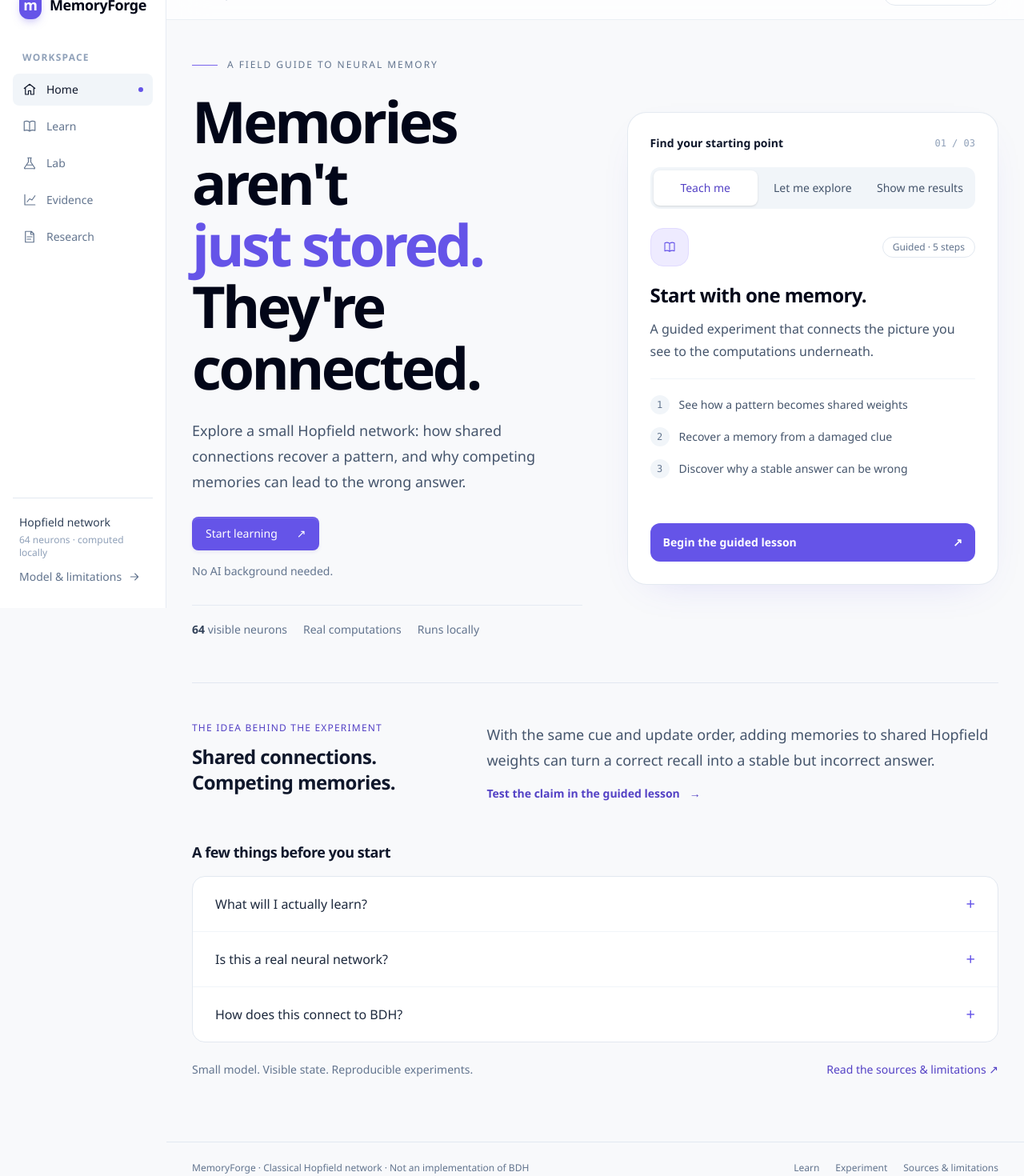
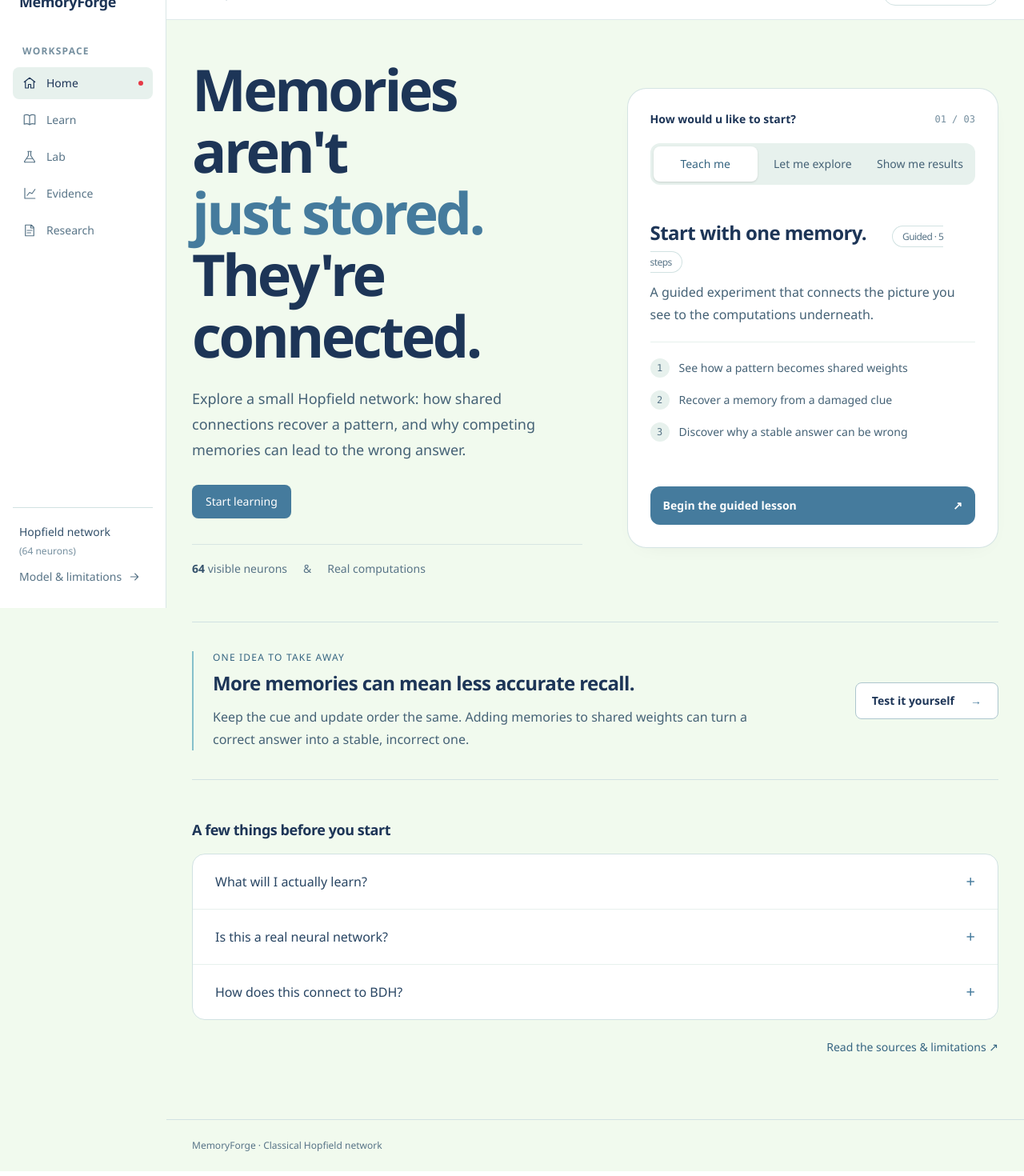
Before and after one commit to CodeByNivedita/MemoryForge, a React (Vite) app: page / in a window 1280 px wide. Shown: the part 40-1510 px from the top of the page at 80% size. Built offline with nearby package versions, Linux system fonts and the light colour scheme.

Commit message:
feat: changig color palate + changing ui

```diff
--- a/src/Platform.tsx
+++ b/src/Platform.tsx
@@ -45,7 +45,7 @@ export default function Platform() {
     setRoute('lab');
   }
   return (
-    <div className="min-h-screen bg-[#f8f9fb] text-slate-800 antialiased [&_button]:cursor-pointer [&_button:disabled]:cursor-not-allowed">
+    <div className="min-h-screen bg-slate-50 text-slate-800 antialiased [&_button]:cursor-pointer [&_button:disabled]:cursor-not-allowed">
       <a
         href="#page-content"
         onClick={(e) => {
@@ -62,9 +62,6 @@ export default function Platform() {
           aria-label="MemoryForge home"
           className="mb-10 flex items-center gap-2.5 px-2"
         >
-          <span className="grid size-9 place-items-center rounded-xl bg-[#6554e8] text-lg font-bold text-white shadow-[0_5px_12px_-4px_#6554e880]">
-            m<span className="sr-only">MemoryForge</span>
-          </span>
           <span className="text-lg font-semibold tracking-tight text-slate-950">
             MemoryForge
           </span>
@@ -88,16 +85,16 @@ export default function Platform() {
               <Icon name={id} className="size-[18px] shrink-0" />
               {label}
               {route === id && (
-                <span className="ml-auto size-1.5 rounded-full bg-[#6554e8]" />
+                <span className="ml-auto size-1.5 rounded-full bg-coral" />
               )}
             </a>
           ))}
         </nav>
         <div className="mt-auto border-t border-slate-200 pt-5 px-2">
           <p className="text-sm font-medium text-slate-700">Hopfield network</p>
-          <p className="mt-1 text-xs text-slate-400">
-            64 neurons · computed locally
-          </p>
+          <span className="mt-1 text-xs text-slate-400">
+            (64 neurons)
+          </span>
           <a
             href="#research"
             className="mt-3 inline-flex items-center gap-2 text-sm text-slate-500 hover:text-blue-700"
@@ -108,13 +105,13 @@ export default function Platform() {
         </div>
       </aside>
       <div className="xl:pl-52">
-        <header className="sticky top-0 z-30 border-b border-slate-200/70 bg-white/70 backdrop-blur-xl">
+        <header className="sticky top-0 z-30 border-b border-slate-200/70 bg-white">
           <div className="mx-auto flex min-h-16 max-w-[1500px] items-center justify-between gap-4 px-5 sm:px-8">
             <a
               href="#home"
               className="text-lg font-semibold tracking-tight xl:hidden"
             >
-              MemoryForge<span className="text-[#6554e8]">.</span>
+              MemoryForge<span className="text-blue-600">.</span>
             </a>
             <div className="hidden items-center gap-3 text-sm xl:flex">
               <span className="text-slate-400">Workspace</span>
@@ -188,7 +185,6 @@ export default function Platform() {
           </div>
           {route === 'evidence' && (
             <div className="py-10">
-              <p className="eyebrow">Measure, don’t assume</p>
               <h1 className="page-title mt-2 mb-3">
                 Measure recall performance.
               </h1>
@@ -204,20 +200,8 @@ export default function Platform() {
         </main>
         <footer className="mx-auto mt-8 flex max-w-[1500px] flex-wrap items-center justify-between gap-4 border-t border-slate-200 px-5 py-6 text-xs text-slate-500 sm:px-8">
           <p>
-            MemoryForge · Classical Hopfield network · Not an implementation of
-            BDH
+            MemoryForge · Classical Hopfield network
           </p>
-          <nav aria-label="Footer navigation" className="flex flex-wrap gap-5">
-            <a href="#learn" className="hover:text-blue-700">
-              Learn
-            </a>
-            <a href="#lab" className="hover:text-blue-700">
-              Experiment
-            </a>
-            <a href="#research" className="hover:text-blue-700">
-              Sources & limitations
-            </a>
-          </nav>
         </footer>
       </div>
     </div>
--- a/src/components/lab/PatternGrid.tsx
+++ b/src/components/lab/PatternGrid.tsx
@@ -88,7 +88,7 @@ export function PatternGrid(props: PatternGridProps) {
                 {cells.slice(row * 8, row * 8 + 8).map((cell, column) => (
                   <span
                     key={column}
-                    className={`block size-full min-h-0 min-w-0 rounded-[3px] border p-0 ${cell === 1 ? "border-slate-800 bg-slate-800" : "border-slate-300 bg-slate-100"}`}
+                    className={`block size-full min-h-0 min-w-0 rounded-[3px] border p-0 ${cell === 1 ? "border-blue-700 bg-blue-600" : "border-slate-300 bg-white"}`}
                   />
                 ))}
               </div>
@@ -122,7 +122,7 @@ export function PatternGrid(props: PatternGridProps) {
                         ref={(element) => {
                           buttons.current[index] = element;
                         }}
-                        className={`block size-full min-h-0 min-w-0 rounded-[3px] border p-0 cursor-pointer hover:border-blue-600 hover:ring-1 hover:ring-blue-600 focus-visible:relative focus-visible:z-10 focus-visible:outline-3 focus-visible:outline-solid focus-visible:outline-blue-600 focus-visible:outline-offset-1! ${cell === 1 ? "border-slate-800 bg-slate-800" : "border-slate-300 bg-slate-100"}`}
+                        className={`block size-full min-h-0 min-w-0 rounded-[3px] border p-0 cursor-pointer hover:border-blue-600 hover:ring-1 hover:ring-blue-600 focus-visible:relative focus-visible:z-10 focus-visible:outline-3 focus-visible:outline-solid focus-visible:outline-blue-600 focus-visible:outline-offset-1! ${cell === 1 ? "border-blue-700 bg-blue-600" : "border-slate-300 bg-white"}`}
                         aria-label={`Row ${row + 1}, column ${column + 1}`}
                         aria-pressed={cell === 1}
                         tabIndex={index === focusIndex ? 0 : -1}
@@ -176,7 +176,7 @@ export function PatternThumbnail({ cells }: { cells: PatternCells }) {
       {cells.map((cell, i) => (
         <span
           key={i}
-          className={`block rounded-[1px] ${cell === 1 ? "bg-slate-700 group-aria-pressed:bg-blue-700" : "bg-slate-100"}`}
+          className={`block rounded-[1px] ${cell === 1 ? "bg-blue-600 group-aria-pressed:bg-blue-700" : "bg-slate-100"}`}
         />
       ))}
     </span>
--- a/src/index.css
+++ b/src/index.css
@@ -1,16 +1,29 @@
 @import 'tailwindcss';
 
 @theme {
-  --color-blue-50: #eeebff;
-  --color-blue-100: #e1dbff;
-  --color-blue-200: #cbc1ff;
-  --color-blue-300: #b2a3ff;
-  --color-blue-400: #9983f4;
-  --color-blue-500: #7a65ed;
-  --color-blue-600: #6554e8;
-  --color-blue-700: #5341c5;
-  --color-blue-800: #44359d;
-  --color-blue-900: #382c7e;
+  /* Summer Ocean Breeze: exact reference colors plus tonal steps for UI states. */
+  --color-coral: #E63946;
+  --color-slate-50: #F1FAEE;
+  --color-slate-100: #E7F1ED;
+  --color-slate-200: #D1E2E2;
+  --color-slate-300: #ADC6CE;
+  --color-slate-400: #758F9F;
+  --color-slate-500: #587487;
+  --color-slate-600: #456276;
+  --color-slate-700: #34516B;
+  --color-slate-800: #284563;
+  --color-slate-900: #1D3557;
+  --color-slate-950: #1D3557;
+  --color-blue-50: #EDF7F6;
+  --color-blue-100: #D5EEEE;
+  --color-blue-200: #A8DADC;
+  --color-blue-300: #86C0CB;
+  --color-blue-400: #649DAF;
+  --color-blue-500: #528CA6;
+  --color-blue-600: #457B9D;
+  --color-blue-700: #356481;
+  --color-blue-800: #294E6C;
+  --color-blue-900: #1D3557;
   --font-sans: 'Segoe UI', 'Helvetica Neue', Arial, sans-serif;
   --font-serif: Georgia, 'Times New Roman', serif;
 }
@@ -34,11 +47,11 @@
     cursor: not-allowed;
   }
   ::selection {
-    background: #e1dbff;
-    color: #382c7e;
+    background: #A8DADC;
+    color: #1D3557;
   }
   :focus-visible {
-    outline: 2px solid #6554e8;
+    outline: 2px solid #1D3557;
     outline-offset: 3px;
   }
 }
@@ -67,7 +80,7 @@
   @apply text-xs font-medium uppercase tracking-[0.16em] text-slate-400;
 }
 @utility button-primary {
-  @apply inline-flex min-h-10 items-center justify-center gap-2 rounded-lg border border-blue-700/10 bg-blue-600 px-4 py-2.5 text-sm font-medium text-white shadow-[0_2px_4px_#5341c51a,inset_0_1px_0_#ffffff26] transition-[background-color,box-shadow,transform] duration-150 hover:bg-blue-700 active:translate-y-px disabled:pointer-events-none disabled:opacity-40 motion-reduce:transition-none;
+  @apply inline-flex min-h-10 items-center justify-center gap-2 rounded-lg border border-blue-700/10 bg-blue-600 px-4 py-2.5 text-sm font-medium text-white shadow-xs transition-[background-color,box-shadow,transform] duration-150 hover:bg-blue-700 active:translate-y-px disabled:pointer-events-none disabled:opacity-40 motion-reduce:transition-none;
 }
 @utility button-secondary {
   @apply inline-flex min-h-10 items-center justify-center gap-2 rounded-lg border border-slate-200 bg-white/80 px-4 py-2.5 text-sm font-medium text-slate-600 shadow-xs transition-colors hover:border-slate-300 hover:bg-white disabled:pointer-events-none disabled:opacity-40 motion-reduce:transition-none;
--- a/src/sections/Home.tsx
+++ b/src/sections/Home.tsx
@@ -46,10 +46,6 @@ export function Home() {
     <div className="mx-auto max-w-6xl py-7 sm:py-10 lg:py-12">
       <section className="grid items-center gap-10 border-b border-slate-200 pb-10 lg:grid-cols-[1.05fr_1fr] lg:gap-14 lg:pb-14">
         <div>
-          <p className="mb-6 flex items-center gap-3 text-xs font-medium uppercase tracking-[0.16em] text-slate-500">
-            <span aria-hidden="true" className="h-px w-8 bg-blue-500" /> A field
-            guide to neural memory
-          </p>
           <h1 className="text-[clamp(2.5rem,6vw,4.5rem)] font-semibold leading-[1.07] tracking-[-0.05em] text-slate-950">
             Memories aren't
             <br />
@@ -65,34 +61,28 @@ export function Home() {
             href="#learn"
             className="button-primary group mt-7 inline-flex gap-6 focus-visible:outline-2 focus-visible:outline-offset-4 focus-visible:outline-blue-600"
           >
-            Start learning <span aria-hidden="true">↗</span>
+            Start learning
           </a>
-          <p className="mt-4 text-sm text-slate-500">
-            No AI background needed.
-          </p>
           <div className="mt-8 flex flex-wrap gap-x-5 gap-y-2 border-t border-slate-200/80 pt-5 text-sm text-slate-500">
             <span>
               <span className="font-semibold text-slate-700">64</span> visible
               neurons
             </span>
+            <span>&</span>
             <span>Real computations</span>
-            <span>Runs locally</span>
           </div>
         </div>
 
-        <div className="relative min-w-0 rounded-3xl border border-slate-200/90 bg-white p-4 shadow-[0_16px_50px_-30px_#6554e845] sm:p-7">
+        <div className="relative min-w-0 rounded-3xl border border-slate-200/90 bg-white p-4 shadow-[0_8px_30px_-20px_#18222620] sm:p-7">
           <div className="mb-5 flex items-center justify-between gap-3">
             <h2 className="text-sm font-semibold text-slate-900">
-              Find your starting point
+              How would u like to start?
             </h2>
             <span className="font-mono text-xs text-slate-400">
               0{selected + 1} / 03
             </span>
           </div>
           <fieldset className="grid grid-cols-3 gap-1 rounded-xl bg-slate-100 p-1">
-            <legend className="sr-only">
-              How would you like to explore MemoryForge?
-            </legend>
             {paths.map((item, i) => (
               <label key={item.id} className="relative cursor-pointer">
                 <input
@@ -117,20 +107,15 @@ export function Home() {
                 aria-hidden={selected !== index}
                 className={`col-start-1 row-start-1 flex flex-col ${selected === index ? 'visible' : 'invisible'}`}
               >
-                <div className="flex items-center justify-between gap-4">
-                  <span className="flex size-12 items-center justify-center rounded-2xl border border-blue-100 bg-blue-50 text-blue-600">
-                    <Icon name={path.id} />
-                  </span>
-                  <span className="rounded-full border border-slate-200 px-3 py-1 text-xs font-medium text-slate-500">
+                <h3 className="mt-5 text-2xl font-semibold tracking-tight text-slate-950">
+                  {path.title}
+                  <span className="rounded-full border border-slate-200 px-3 py-1 text-xs font-medium text-slate-500 ml-8">
                     {index === 0
                       ? 'Guided · 5 steps'
                       : index === 1
                         ? 'Sandbox · self-paced'
                         : 'Evidence · reproducible'}
                   </span>
-                </div>
-                <h3 className="mt-5 text-2xl font-semibold tracking-tight text-slate-950">
-                  {path.title}
                 </h3>
                 <p className="mt-3 text-base leading-7 text-slate-600">
                   {path.body}
@@ -167,36 +152,36 @@ export function Home() {
       </section>
 
       <section
-        className="grid gap-6 py-9 sm:py-12 lg:grid-cols-[.7fr_1.3fr]"
         aria-labelledby="idea-heading"
+        className="mb-10 grid gap-6 border-b border-slate-200 py-8 sm:mb-12 sm:py-9 lg:grid-cols-[1fr_auto] lg:items-center lg:gap-12"
       >
-        <div>
-          <p className="text-xs font-medium uppercase tracking-widest text-blue-700">
-            The idea behind the experiment
+        <div className="border-l-2 border-blue-300 pl-5 sm:pl-6">
+          <p className="mb-2 text-xs font-medium uppercase tracking-widest text-blue-700">
+            One idea to take away
           </p>
           <h2
             id="idea-heading"
-            className="mt-3 text-2xl font-semibold tracking-tight text-slate-900"
+            className="text-xl font-semibold tracking-tight text-slate-950 sm:text-2xl"
           >
-            Shared connections.
-            <br />
-            Competing memories.
+            More memories can mean less accurate recall.
           </h2>
+          <p className="mt-3 max-w-2xl text-base leading-7 text-slate-600">
+            Keep the cue and update order the same. Adding memories to shared
+            weights can turn a correct answer into a stable, incorrect one.
+          </p>
         </div>
-        <div>
-          <p className="text-lg leading-8 text-slate-600">
-            With the same cue and update order, adding memories to shared
-            Hopfield weights can turn a correct recall into a stable but
-            incorrect answer.
-          </p>
-          <a
-            href="#learn"
-            className="mt-4 inline-flex items-center gap-3 text-sm font-semibold text-blue-700 rounded-sm underline-offset-4 hover:underline focus-visible:outline-2 focus-visible:outline-offset-4 focus-visible:outline-blue-600"
+        <a
+          href="#learn"
+          className="group ml-5 inline-flex min-h-11 w-fit items-center gap-5 rounded-lg border border-slate-300 bg-white px-5 py-3 text-sm font-semibold text-slate-900 transition-colors hover:border-blue-600 hover:bg-blue-50 focus-visible:outline-2 focus-visible:outline-offset-4 focus-visible:outline-blue-600 sm:ml-6 lg:ml-0"
+        >
+          Test it yourself
+          <span
+            aria-hidden="true"
+            className="text-blue-600 transition-transform duration-150 group-hover:translate-x-1 motion-reduce:transform-none"
           >
-            Test the claim in the guided lesson{' '}
-            <span aria-hidden="true">→</span>
-          </a>
-        </div>
+            →
+          </span>
+        </a>
       </section>
 
       <h2 className="mb-4 text-lg font-semibold tracking-tight text-slate-900">
@@ -213,7 +198,7 @@ export function Home() {
           ],
           [
             'Is this a real neural network?',
-            'Yes—a small, classical Hopfield network with 64 bipolar neurons. The lab computes its weights and updates locally. It is not a chatbot or a simulation of a biological brain.',
+            'Yes a small, classical Hopfield network with 64 bipolar neurons. The lab computes its weights and updates locally. It is not a chatbot or a simulation of a biological brain.',
           ],
           [
             'How does this connect to BDH?',
@@ -246,8 +231,7 @@ export function Home() {
           </details>
         ))}
       </section>
-      <div className="mt-6 flex flex-wrap items-center justify-between gap-3 text-sm text-slate-500">
-        <p>Small model. Visible state. Reproducible experiments.</p>
+      <div className="mt-6 flex flex-wrap items-end justify-end gap-3 text-sm text-slate-500">
         <a
           href="#research"
           className="text-blue-700 rounded-sm underline-offset-4 hover:underline focus-visible:outline-2 focus-visible:outline-offset-4 focus-visible:outline-blue-600"
```
Also changed, not shown: src/App.tsx (+1 -8 lines), src/components/lab/NetworkView.tsx (+6 -11 lines), src/components/lab/NeuronInspector.tsx (+0 -7 lines), src/components/lab/Snapshotplayer.tsx (+0 -9 lines), src/sections/GuidedLesson.tsx (+0 -9 lines), src/sections/Research.tsx (+2 -6 lines).
